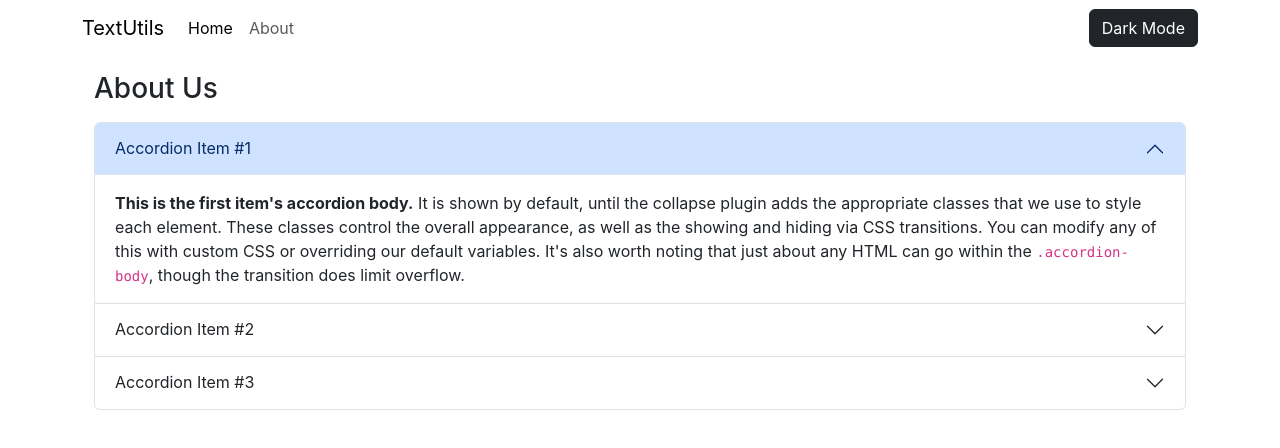
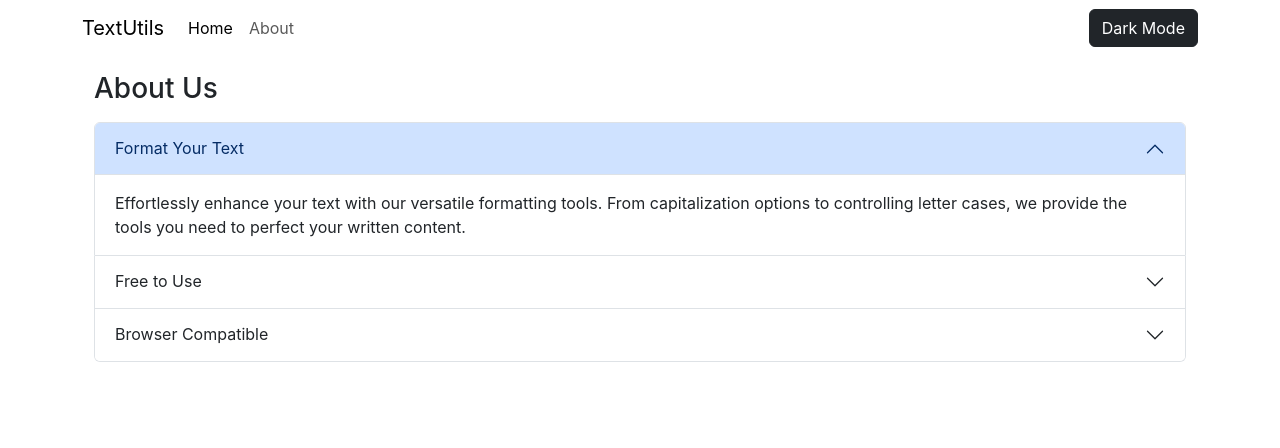
Before and after one commit to NileshJaswal/TextUtils, a React (Create React App) app: page /about in a window 1280 px wide. Shown: the top 448 px of the page. Built offline with nearby package versions, Linux system fonts and the light colour scheme.

Commit message:
Update About.js

```diff
--- a/src/components/About.js
+++ b/src/components/About.js
@@ -7,49 +7,39 @@ export default function About() {
         <div className="accordion-item">
           <h2 className="accordion-header">
             <button className="accordion-button" type="button" data-bs-toggle="collapse" data-bs-target="#collapseOne" aria-expanded="true" aria-controls="collapseOne">
-              Accordion Item #1
+              Format Your Text
             </button>
           </h2>
           <div id="collapseOne" className="accordion-collapse collapse show" data-bs-parent="#accordionExample">
             <div className="accordion-body">
-              <strong>This is the first item's accordion body.</strong> It is shown by default, until the collapse plugin adds the appropriate classes that we use to style each
-              element. These classes control the overall appearance, as well as the showing and hiding via CSS transitions. You can modify any of this with custom CSS or overriding
-              our default variables. It's also worth noting that just about any HTML can go within the <code>.accordion-body</code>, though the transition does limit overflow.
+              Effortlessly enhance your text with our versatile formatting tools. From capitalization options to controlling letter cases, we provide the tools you need to perfect your written
+              content.
             </div>
           </div>
         </div>
         <div className="accordion-item">
           <h2 className="accordion-header">
             <button className="accordion-button collapsed" type="button" data-bs-toggle="collapse" data-bs-target="#collapseTwo" aria-expanded="false" aria-controls="collapseTwo">
-              Accordion Item #2
+              Free to Use
             </button>
           </h2>
           <div id="collapseTwo" className="accordion-collapse collapse" data-bs-parent="#accordionExample">
             <div className="accordion-body">
-              <strong>This is the second item's accordion body.</strong> It is hidden by default, until the collapse plugin adds the appropriate classes that we use to style each
-              element. These classes control the overall appearance, as well as the showing and hiding via CSS transitions. You can modify any of this with custom CSS or overriding
-              our default variables. It's also worth noting that just about any HTML can go within the <code>.accordion-body</code>, though the transition does limit overflow.
+              Enjoy the benefits of our platform without any cost. Access a wide range of formatting features without the need for a subscription or payment. Make your text shine without breaking the
+              bank.
             </div>
           </div>
         </div>
         <div className="accordion-item">
           <h2 className="accordion-header">
-            <button
-              className="accordion-button collapsed"
-              type="button"
-              data-bs-toggle="collapse"
-              data-bs-target="#collapseThree"
-              aria-expanded="false"
-              aria-controls="collapseThree"
-            >
-              Accordion Item #3
+            <button className="accordion-button collapsed" type="button" data-bs-toggle="collapse" data-bs-target="#collapseThree" aria-expanded="false" aria-controls="collapseThree">
+              Browser Compatible
             </button>
           </h2>
           <div id="collapseThree" className="accordion-collapse collapse" data-bs-parent="#accordionExample">
             <div className="accordion-body">
-              <strong>This is the third item's accordion body.</strong> It is hidden by default, until the collapse plugin adds the appropriate classes that we use to style each
-              element. These classes control the overall appearance, as well as the showing and hiding via CSS transitions. You can modify any of this with custom CSS or overriding
-              our default variables. It's also worth noting that just about any HTML can go within the <code>.accordion-body</code>, though the transition does limit overflow.
+              Use our platform seamlessly across different web browsers. Whether you prefer Chrome, Firefox, Safari, or others, our tools are designed to be compatible, ensuring a smooth and
+              accessible experience regardless of your browser choice.
             </div>
           </div>
         </div>
```
